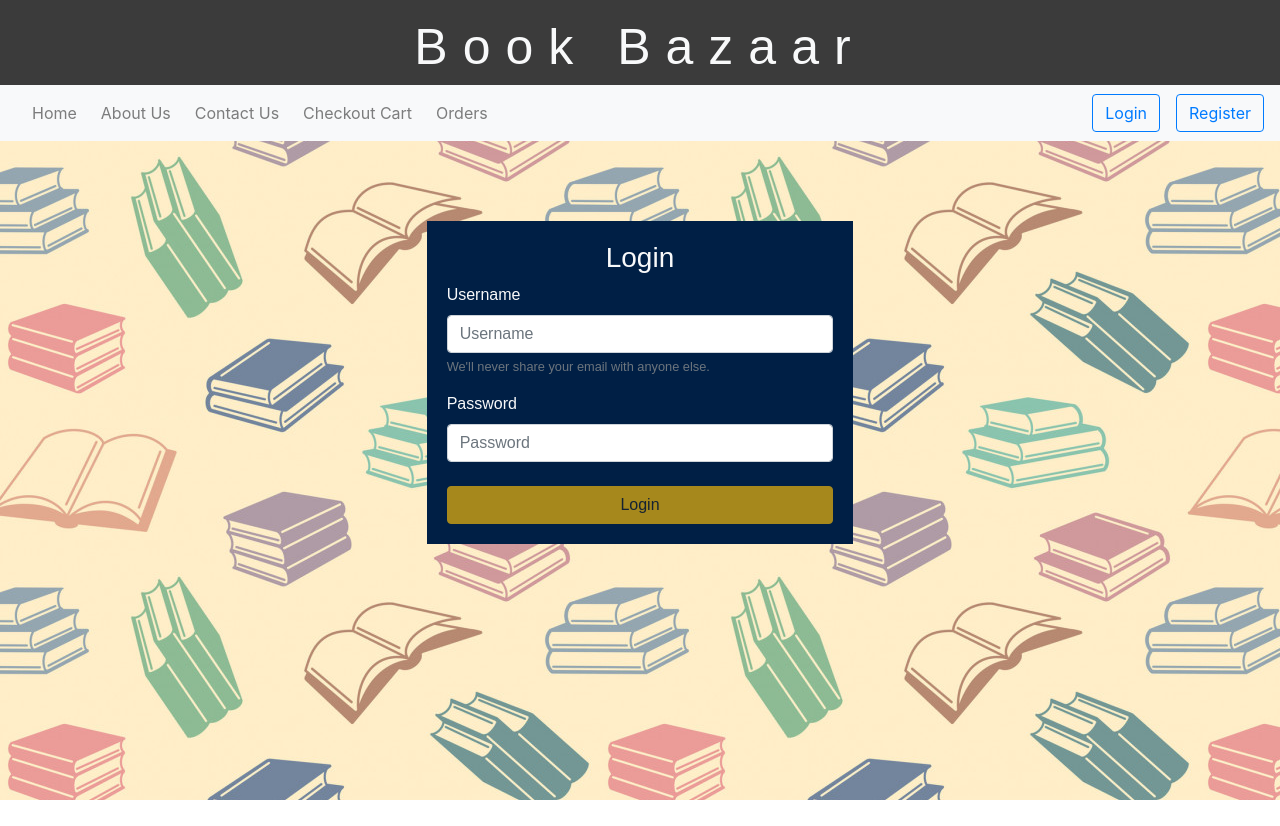
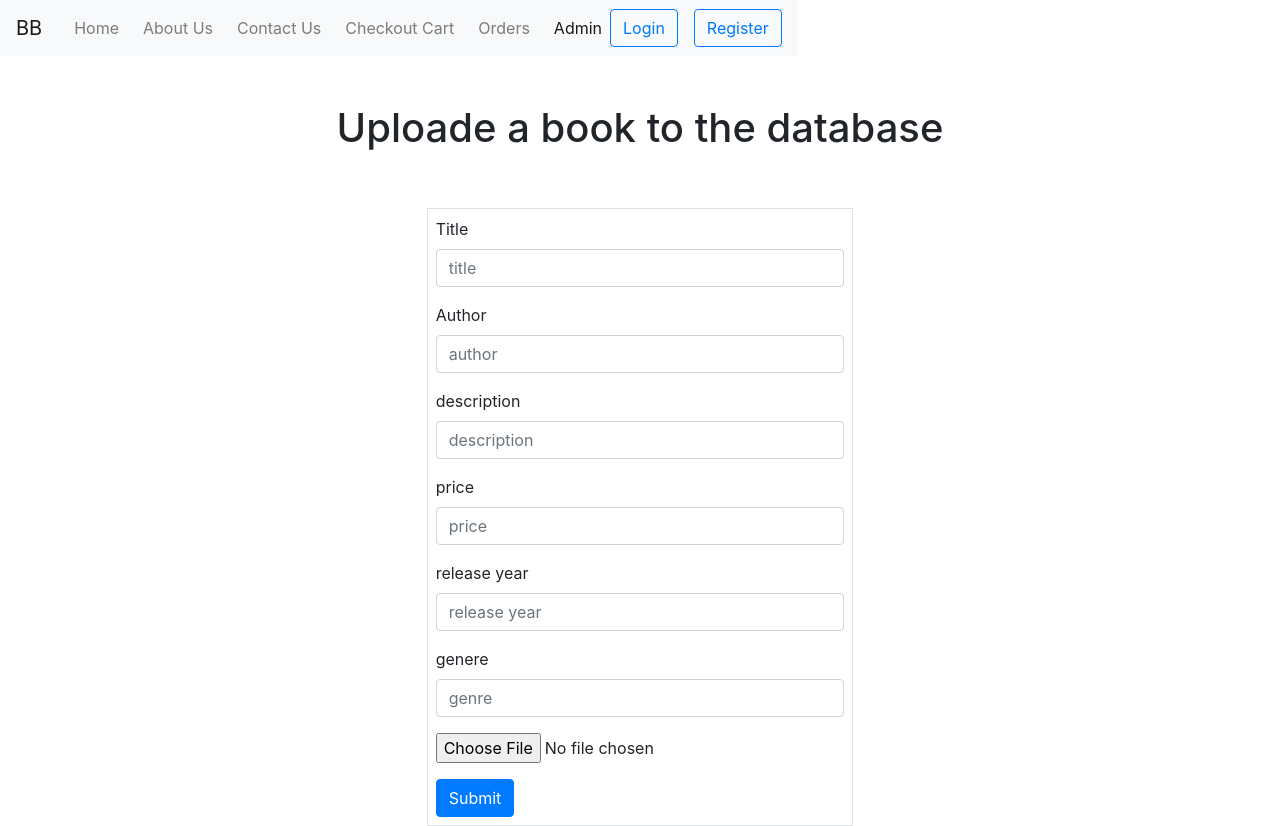
Before and after one commit to vaibnak/Book-Bazaar, an Angular app: page /admin/1 in a window 1280 px wide. Before the commit the page ends 800 px from the top, so only its background shows below. Built offline with nearby package versions, Linux system fonts and the light colour scheme.

Commit message:
improved responsiveness of the pages

```diff
--- a/src/app/app-routing.module.ts
+++ b/src/app/app-routing.module.ts
@@ -14,7 +14,7 @@ const routes: Routes = [
 	{path:'login',component: LoginComponent},
 	{path:'register',component:RegisterComponent},
 	{path:'home/:userName',component:HomeComponent},
-	{path:'upload-image',component:UploadImageComponent},
+	{path:'admin/:userName',component:UploadImageComponent},
 	{path:'checkout/:userName', component:CheckoutComponent},
 	{path:'aboutus/:userName',component:AboutUsComponent},
 	{path:'contactus/:userName',component:ContactUsComponent},
--- a/src/app/checkout/checkout.component.css
+++ b/src/app/checkout/checkout.component.css
@@ -9,6 +9,14 @@
         margin-top: 50px;
 }
 
+
+@media (max-width: 992px){
+	.mtp{
+		margin-top:10px;
+	}
+
+}
+
 .ch{
 	background-color: #001f45;
 }
--- a/src/app/checkout/checkout.component.html
+++ b/src/app/checkout/checkout.component.html
@@ -85,12 +85,13 @@
 					      <p class="card-text" style="height: 150px; overflow: hidden;">{{tmp.description}}</p>
 
 					      <footer class="blockquote-footer">By <cite title="Source Title">{{tmp.author}}</cite></footer>
-					      <div class="d-flex justify-content-between mt-2">
+					      <div class="row mt-2">
+					      	<div class="col-lg-6 col-md-12 text-center">
 					      	<a class="btn btn-primary" (click)="changeQuantityEventHandler(tmp.title,tmp.quantity+1)">+</a>
 					      	quantity : {{tmp.quantity}}
 					      	<a class="btn btn-primary" (click)="changeQuantityEventHandler(tmp.title,tmp.quantity-1)">-</a>
-
-						    <a class="btn btn-danger text-right" (click)="removeItemEventHandler(tmp.title)">Remove from cart</a>
+					      	</div>
+						    <a class="btn btn-danger offset-lg-2 col-lg-4 col-md-12 mtp" (click)="removeItemEventHandler(tmp.title)">Remove</a>
 						      </div>
 
 					    </div>
--- a/src/app/home/home.component.css
+++ b/src/app/home/home.component.css
@@ -7,6 +7,13 @@
     pointer-events: none;
 }
 
+@media (max-width: 992px){
+	.mtp{
+		margin-top:10px;
+	}
+
+}
+
 /*.card {
         margin: 0 auto;
         float: none;
--- a/src/app/home/home.component.html
+++ b/src/app/home/home.component.html
@@ -56,7 +56,7 @@
     <div class="row">
 
 
-    	<div class="col-2 bg-primary text-light">
+    	<div class="col-lg-2 col-md-12 bg-primary text-light">
     		<h3 class="text-center mt-5">Filters</h3>
     		<h5 class="mt-5">Genere</h5>
     		<div *ngFor= "let gen of filterByGenere" class="form-group form-check">
@@ -76,7 +76,7 @@
 			    <label class="form-check-label text-light" for="exampleCheck1">{{yr.startYear}} - {{yr.endYear}}</label>
 			  </div>
     	</div>
-    	<div class="col-10 p-5">
+    	<div class="col-lg-10 col-md-12  p-5">
 
     		<h2 class="text-center mt-5 mb-5 ">Top Recommendations for You</h2>
 
@@ -91,7 +91,7 @@
     			<div *ngIf="!noResult">
 	    			 <div *ngFor="let b of booksArr;let i=index" class="card-deck mt-4">
 	    			 	<div class="row">
-		    				<div *ngFor="let tmp of b" class="card col-4 p-2 border border-primary">
+		    				<div *ngFor="let tmp of b" class="card p-2 border border-primary">
 							    <img class="card-img-top" [src]="tmp.image" alt="Card image cap" style="max-height: 300px; min-height: 300px;">
 							    <div class="card-body">
 							      <h5 class="card-title" (name)="tmp.title" #bookTitle>{{tmp.title}}</h5>
@@ -100,12 +100,12 @@
 							      <p class="card-text" style="height: 150px; overflow: hidden;">{{tmp.description}}</p>
 
 							      <footer class="blockquote-footer">By <cite title="Source Title">{{tmp.author}}</cite></footer>
-							      <div class="d-flex justify-content-between mt-2">
-							      	<a href="" class="btn btn-primary" (click)="viewEventHandler(tmp.title,tmp.description,tmp.author,tmp.price,tmp.image)"data-toggle="modal" data-target="#exampleModalCenter">View</a>
+							      <div class="row mt-2">
+							      	<a href="" class="btn btn-primary col-lg-3 col-md-12" (click)="viewEventHandler(tmp.title,tmp.description,tmp.author,tmp.price,tmp.image)"data-toggle="modal" data-target="#exampleModalCenter">View</a>
 
-								    <a *ngIf="!tmp.isSelected" class="btn btn-primary text-right" (click)="addEventHandler($event,tmp.title)">Add to cart</a>
+								    <a *ngIf="!tmp.isSelected" class="btn btn-primary offset-lg-4 col-lg-5 col-md-12 mtp" (click)="addEventHandler($event,tmp.title)">Add to cart</a>
 
-								    <a *ngIf="tmp.isSelected" class="btn btn-success text-right dis" (click)="addEventHandler($event,tmp.title)">Added</a>
+								    <a *ngIf="tmp.isSelected" class="btn btn-success offset-lg-4 col-lg-5 col-md-12 mtp dis" (click)="addEventHandler($event,tmp.title)">Added</a>
 								      </div>
 
 							    </div>
--- a/src/app/home/home.component.ts
+++ b/src/app/home/home.component.ts
@@ -177,7 +177,7 @@ export class HomeComponent implements OnInit {
 			alert("Log in to access your cart");
 		}else{
 			e.target.childNodes[0].textContent = "Added";
-			e.target.className = "btn btn-success dis";
+			e.target.className = "btn btn-success offset-lg-4 col-lg-5 col-md-12 mtp dis";
 			// e.disabled = true;
 
 			this.manageUsersService.storeUserBook({userName:this.userName,book:book,quantity:1})
--- a/src/app/order/order.component.html
+++ b/src/app/order/order.component.html
@@ -74,7 +74,7 @@
 			<h1 class="text-center mt-5">Your Previous Orders</h1>
 			<div *ngFor="let tmp of orderedBook;let i=index" class="card-deck mt-5">
 	    		<div class="row">
-    				<div class="card col-4 text-center border border-primary bg-warning p-2 shadow">
+    				<div class="card col-lg-4 col-md-8 col-sm-10 offset-sm-2 text-center border border-primary bg-warning p-2 shadow">
 					    <img class="card-img-top" [src]="tmp.image" alt="Card image cap" style="max-height: 300px; min-height: 300px;">
 					    <div class="card-body">
 					      <h5 class="card-title" (name)="tmp.title">{{tmp.title}}</h5>
--- a/src/app/upload-image/upload-image.component.html
+++ b/src/app/upload-image/upload-image.component.html
@@ -1,7 +1,68 @@
  <div class="container-fluid">
+
+    <div class="row">
+    <div class="nv_bar">
+        <nav class="navbar navbar-expand-lg navbar-light bg-light">
+        <a class="navbar-brand" href="#">BB</a>
+        <button class="navbar-toggler" type="button" data-toggle="collapse" data-target="#navbarSupportedContent" aria-controls="navbarSupportedContent" aria-expanded="false" aria-label="Toggle navigation">
+          <span class="navbar-toggler-icon"></span>
+        </button>
+
+        <div class="collapse navbar-collapse" id="navbarSupportedContent">
+          <ul class="navbar-nav mr-auto">
+            <li class="nav-item ml-2">
+              <a class="nav-link" routerLink="homeEventHandler()">Home</a>
+            </li>
+            <li class="nav-item ml-2">
+              <a class="nav-link" (click)="aboutusEventHandler()">About Us</a>
+            </li>
+            <li class="nav-item ml-2">
+              <a class="nav-link" (click)="contactusEventHandler()">Contact Us</a>
+            </li>
+
+            <li class="nav-item ml-2">
+              <a class="nav-link" (click)="checkoutEventHandler()">Checkout Cart</a>
+            </li>
+            <li class="nav-item ml-2">
+              <a class="nav-link" (click)="orderEventHandler()">Orders</a>
+            </li>
+
+            <li class="nav-item active ml-2">
+              <a class="nav-link">Admin</a>
+            </li>
+
+          </ul>
+          <ul *ngIf="!logged" class="navbar-nav">
+            <li class="nav-item mr-3">
+              <button class="btn btn-outline-primary" routerLink="/login">
+              Login
+            </button>
+            </li>
+
+            <li class="nav-item">
+              <button class="btn btn-outline-primary" routerLink="/register">
+              Register
+            </button>
+            </li>
+
+          </ul>
+          <ul *ngIf="logged" class="navbar-nav">
+            <li class="nav-item my-auto"><a>Hello {{this.userName}}</a></li>
+            <li class="nav-item ml-4">
+            <button class="btn btn-outline-danger" routerLink="/login">
+              Logout
+            </button>
+            </li>
+          </ul>
+        </div>
+      </nav>
+    </div>
+
+  </div>
+
     <div class="row">
         <div class="col-12 mt-5">
-        <h1 class="text-center">Uploading a book section</h1>
+        <h1 class="text-center">Uploade a book to the database</h1>
         </div>
     </div>
     <div class="row">
--- a/src/app/upload-image/upload-image.component.ts
+++ b/src/app/upload-image/upload-image.component.ts
@@ -1,6 +1,7 @@
 import { Component, OnInit } from '@angular/core';
 import { FormGroup, FormControl, Validators } from '@angular/forms';
 import {ManageUsersService} from '../manage-users.service';
+import { ActivatedRoute,Router } from "@angular/router";
 
 @Component({
   selector: 'app-upload-image',
@@ -23,7 +24,7 @@ export class UploadImageComponent implements OnInit {
 	})
 
 
-  constructor(private manageUsersService:ManageUsersService) { }
+  constructor(private manageUsersService:ManageUsersService,public route:ActivatedRoute,public router:Router) { }
 
 
 
@@ -72,4 +73,16 @@ export class UploadImageComponent implements OnInit {
         this.isImageSaved = false;
     }
 
+  orderEventHandler(){
+    this.router.navigate(["/order",this.userName]);
+  }
+
+  aboutusEventHandler(){
+      this.router.navigate(["/aboutus",this.userName]);
+  }
+
+  contactusEventHandler(){
+      this.router.navigate(["/contactus",this.userName]);
+  }
+
 }
```
